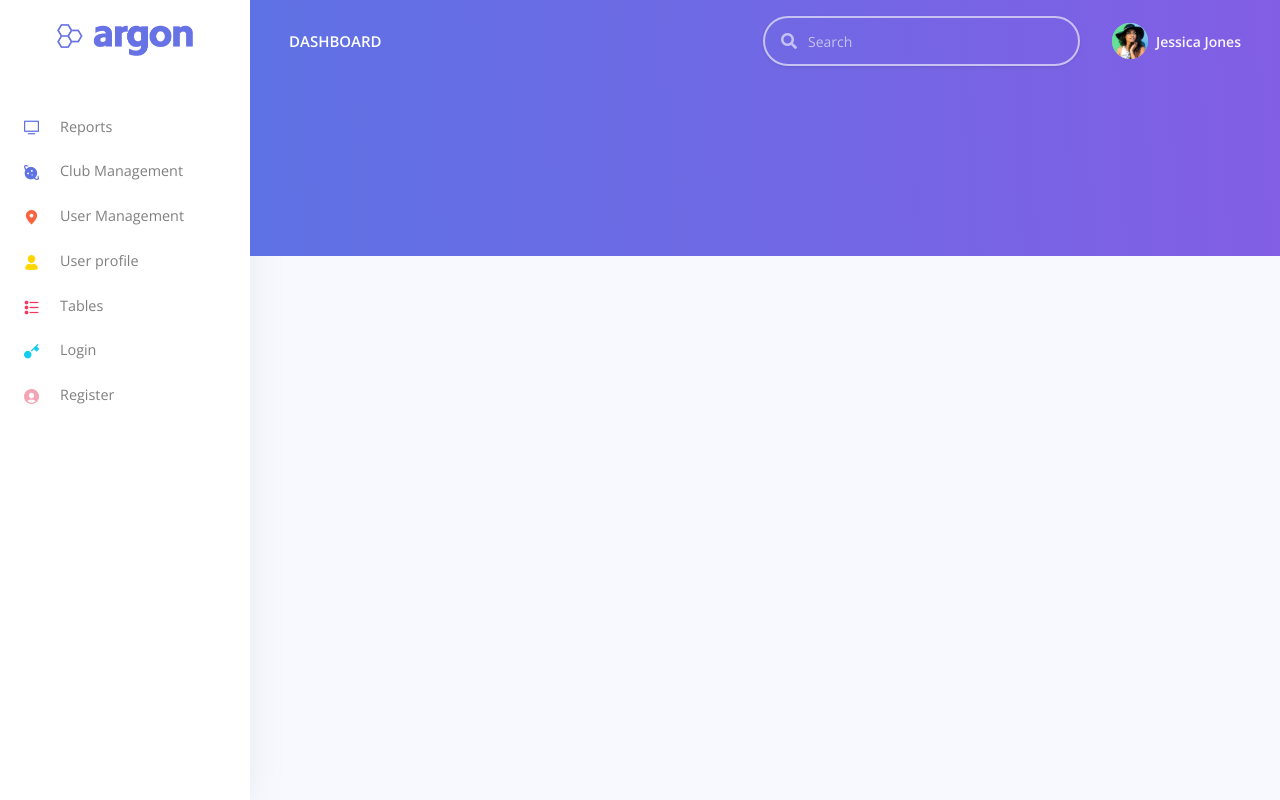
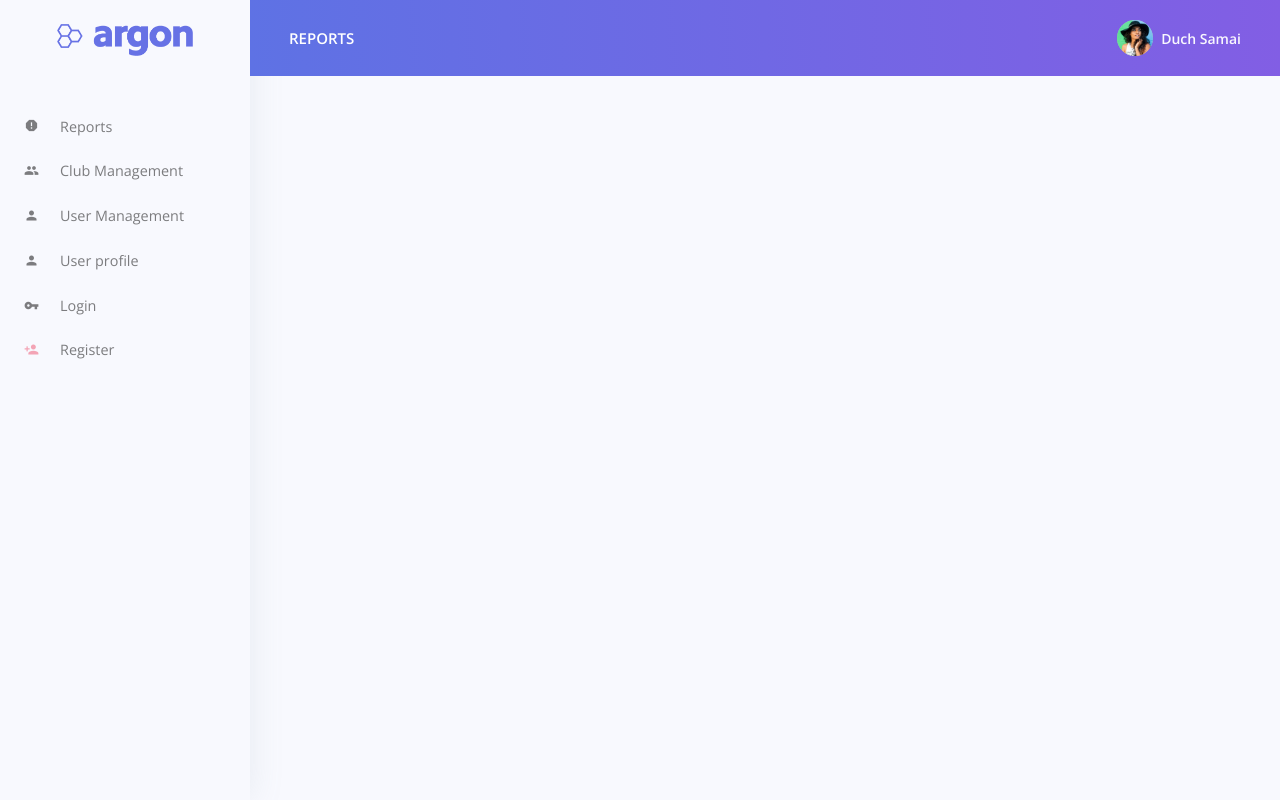
Before and after one commit to ChhoengRamekh/MVC_PROJECT, a PHP site: page /view/layout/header.php in a window 1280 px wide. Run offline with PHP 8.4, Linux system fonts and the light colour scheme.

Commit message:
New commit

```diff
--- a/connection.php
+++ b/connection.php
@@ -2,7 +2,3 @@
 <?php
 
 $conn = mysqli_connect('localhost', 'root', '', 'mvc_project');
-
-if(!$conn) {
-    echo "game over !";
-}
--- a/index.php
+++ b/index.php
@@ -1,6 +1,5 @@
 
 <?php
-
 include_once "model/model.php";
 include_once "controller/controller.php";
 include_once "view/template.php";
--- a/view/layout/header.php
+++ b/view/layout/header.php
@@ -13,15 +13,16 @@
   <!-- Fonts -->
   <link href="https://fonts.googleapis.com/css?family=Open+Sans:300,400,600,700" rel="stylesheet">
   <!-- Icons -->
-  <link href="view/assets/vendor/nucleo/css/nucleo.css" rel="stylesheet">
-  <link href="view/assets/vendor/@fortawesome/fontawesome-free/css/all.min.css" rel="stylesheet">
+  <link href="https://fonts.googleapis.com/icon?family=Material+Icons" rel="stylesheet">
+  <!-- <link href="view/assets/vendor/nucleo/css/nucleo.css" rel="stylesheet">
+  <link href="view/assets/vendor/@fortawesome/fontawesome-free/css/all.min.css" rel="stylesheet"> -->
   <!-- Argon CSS -->
   <link type="text/css" href="view/assets/css/argon.css?v=1.0.0" rel="stylesheet">
 </head>
 
 <body>
   <!-- Sidenav -->
-  <nav class="navbar navbar-vertical fixed-left navbar-expand-md navbar-light bg-white" id="sidenav-main">
+  <nav class="navbar navbar-vertical fixed-left navbar-expand-md navbar-light" id="sidenav-main">
     <div class="container-fluid">
       <!-- Toggler -->
       <button class="navbar-toggler" type="button" data-toggle="collapse" data-target="#sidenav-collapse-main" aria-controls="sidenav-main" aria-expanded="false" aria-label="Toggle navigation">
@@ -53,9 +54,6 @@
             </div>
           </a>
           <div class="dropdown-menu dropdown-menu-arrow dropdown-menu-right">
-            <div class=" dropdown-header noti-title">
-              <h6 class="text-overflow m-0">Welcome!</h6>
-            </div>
             <a href="#!" class="dropdown-item">
               <i class="ni ni-single-02"></i>
               <span>My profile</span>
@@ -63,14 +61,6 @@
             <a href="#!" class="dropdown-item">
               <i class="ni ni-settings-gear-65"></i>
               <span>Settings</span>
-            </a>
-            <a href="#!" class="dropdown-item">
-              <i class="ni ni-calendar-grid-58"></i>
-              <span>Activity</span>
-            </a>
-            <a href="#!" class="dropdown-item">
-              <i class="ni ni-support-16"></i>
-              <span>Support</span>
             </a>
             <div class="dropdown-divider"></div>
             <a href="#!" class="dropdown-item">
@@ -113,37 +103,32 @@
         <ul class="navbar-nav">
           <li class="nav-item">
             <a class="nav-link" href="#!">
-              <i class="ni ni-tv-2 text-primary"></i> Reports
+              <i class="material-icons">report</i> Reports
             </a>
           </li>
           <li class="nav-item">
             <a class="nav-link" href="#!">
-              <i class="ni ni-planet text-blue"></i> Club Management
+            <i class="material-icons">people</i> Club Management
             </a>
           </li>
           <li class="nav-item">
             <a class="nav-link" href="#!">
-              <i class="ni ni-pin-3 text-orange"></i> User Management
+            <i class="material-icons">person</i> User Management
             </a>
           </li>
           <li class="nav-item">
             <a class="nav-link" href="#!">
-              <i class="ni ni-single-02 text-yellow"></i> User profile
+              <i class="material-icons">person</i> User profile
+              </a>
+          </li>
+          <li class="nav-item">
+            <a class="nav-link" href="#!">
+            <i class="material-icons">vpn_key</i> Login
             </a>
           </li>
           <li class="nav-item">
             <a class="nav-link" href="#!">
-              <i class="ni ni-bullet-list-67 text-red"></i> Tables
-            </a>
-          </li>
-          <li class="nav-item">
-            <a class="nav-link" href="#!">
-              <i class="ni ni-key-25 text-info"></i> Login
-            </a>
-          </li>
-          <li class="nav-item">
-            <a class="nav-link" href="#!">
-              <i class="ni ni-circle-08 text-pink"></i> Register
+              <i class="material-icons text-pink">person_add</i> Register
             </a>
           </li>
       </div>
@@ -155,9 +140,9 @@
     <nav class="navbar navbar-top navbar-expand-md navbar-dark" id="navbar-main">
       <div class="container-fluid">
         <!-- Brand -->
-        <a class="h4 mb-0 text-white text-uppercase d-none d-lg-inline-block" href="#!">Dashboard</a>
+        <a class="h4 mb-0 text-white text-uppercase d-none d-lg-inline-block" href="#!">Reports</a>
         <!-- Form -->
-        <form class="navbar-search navbar-search-dark form-inline mr-3 d-none d-md-flex ml-lg-auto">
+        <!-- <form class="navbar-search navbar-search-dark form-inline mr-3 d-none d-md-flex ml-lg-auto">
           <div class="form-group mb-0">
             <div class="input-group input-group-alternative">
               <div class="input-group-prepend">
@@ -166,7 +151,7 @@
               <input class="form-control" placeholder="Search" type="text">
             </div>
           </div>
-        </form>
+        </form> -->
         <!-- User -->
         <ul class="navbar-nav align-items-center d-none d-md-flex">
           <li class="nav-item dropdown">
@@ -176,14 +161,11 @@
                   <img alt="Image placeholder" src="view/assets/img/theme/team-4-800x800.jpg">
                 </span>
                 <div class="media-body ml-2 d-none d-lg-block">
-                  <span class="mb-0 text-sm  font-weight-bold">Jessica Jones</span>
+                  <span class="mb-0 text-sm  font-weight-bold">Duch Samai</span>
                 </div>
               </div>
             </a>
             <div class="dropdown-menu dropdown-menu-arrow dropdown-menu-right">
-              <div class=" dropdown-header noti-title">
-                <h6 class="text-overflow m-0">Welcome!</h6>
-              </div>
               <a href="#!" class="dropdown-item">
                 <i class="ni ni-single-02"></i>
                 <span>My profile</span>
@@ -191,14 +173,6 @@
               <a href="#!" class="dropdown-item">
                 <i class="ni ni-settings-gear-65"></i>
                 <span>Settings</span>
-              </a>
-              <a href="#!" class="dropdown-item">
-                <i class="ni ni-calendar-grid-58"></i>
-                <span>Activity</span>
-              </a>
-              <a href="#!" class="dropdown-item">
-                <i class="ni ni-support-16"></i>
-                <span>Support</span>
               </a>
               <div class="dropdown-divider"></div>
               <a href="#!" class="dropdown-item">
@@ -211,7 +185,7 @@
       </div>
     </nav>
     <!-- Header -->
-    <div class="header bg-gradient-primary pb-8 pt-5 pt-md-8">
+    <div class="header bg-gradient-primary pb-6 pt-1 pt-md-1">
       <div class="container-fluid">
         <div class="header-body">
           <!-- Card stats -->
--- a/view/pages/club_management.php
+++ /dev/null
@@ -1,2 +0,0 @@
-
-<h1>Hello gey!</h1>
--- a/view/template.php
+++ b/view/template.php
@@ -2,7 +2,5 @@
 <?php
 
 include_once "layout/header.php";
-
 include_once "view/pages/club_management.php";
-
 include_once "layout/footer.php";
```
